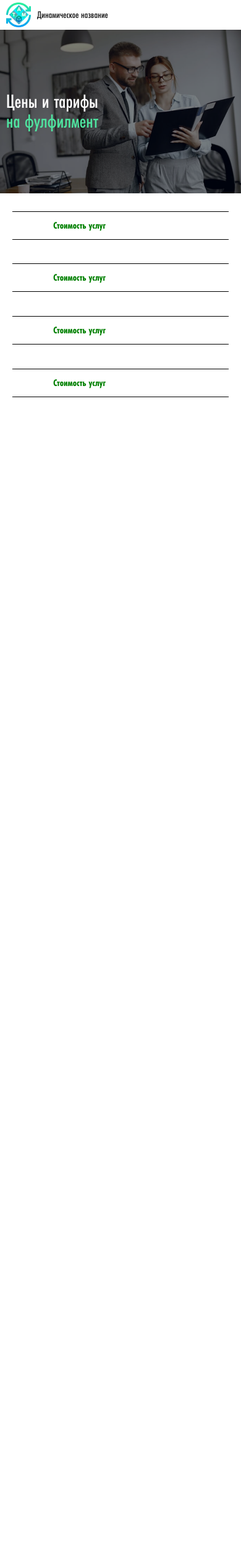
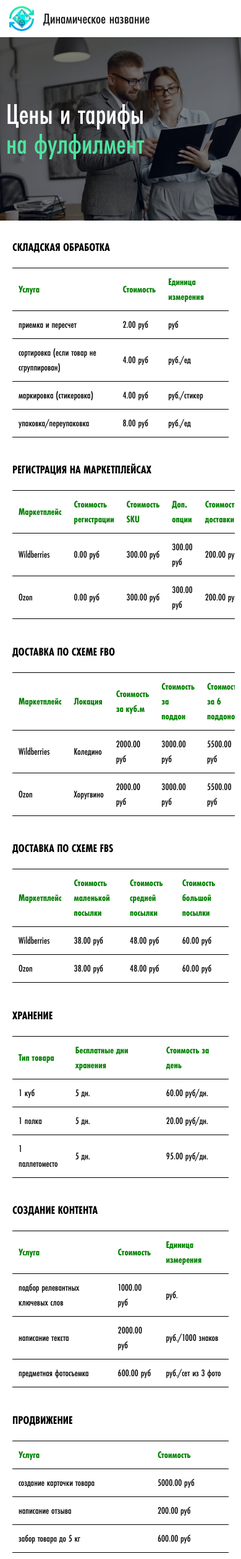
Before and after one commit to Chukseev/website_tokmachev, a Django app: page / in a window 390 px wide. Shown: the whole page at 62% size. Before the commit the page ends 641 px from the top, so only its background shows below. Run offline with Django 4.2, Linux system fonts and the light colour scheme; data comes from the database, SQL or seed files in the repository; lists and menus that the app fills with data are empty.

Commit message:
modify universal table template

```diff
--- a/mainapp/static/mainapp/styles/header.css
+++ b/mainapp/static/mainapp/styles/header.css
@@ -5,14 +5,14 @@
 .header__wrapper {
     display: flex;
     justify-content: space-between;
-    padding: 10px;
+    padding: 15px;
 }
 
 .header__logo {
     display: flex;
     justify-content: space-between;
     align-items: center;
-    gap: 10px;
+    gap: 15px;
 }
 
 .logo__title {
@@ -22,9 +22,9 @@
 
 @media (max-width: 767px) {
     .header__wrapper {
-        padding-block: 4px;
+        padding-block: 10px;
     }
     .logo__title {
-        font-size: 16px;
+        font-size: 24px;
     }
 }
--- a/mainapp/static/mainapp/styles/hero.css
+++ b/mainapp/static/mainapp/styles/hero.css
@@ -25,8 +25,14 @@
     color: #fff;
     max-width: 50vw;
     line-height: 1;
-    font-size: clamp(32px, 6.75vw, 64px);
+    font-size: clamp(48px, 3.75vw, 64px);
     font-weight: 500;
     margin: 0;
     padding-block: 100px;
 }
+
+@media (max-width: 767px) {
+    .hero__title {
+        max-width: 100vw;
+    }
+}
--- a/mainapp/static/mainapp/styles/table.css
+++ b/mainapp/static/mainapp/styles/table.css
@@ -23,7 +23,6 @@
 }
 table {
     width: 100%;
-    max-width: 100vw;
     overflow: hidden;
     border-collapse: collapse; /* Убираем двойные границы */
     background-color: white; /* Белый фон таблицы */
--- a/mainapp/templates/mainapp/index.html
+++ b/mainapp/templates/mainapp/index.html
@@ -15,10 +15,10 @@
     {% include 'mainapp/hero.html' %}
     <section class="section prices">
         <div class="container">
-            {% include 'mainapp/table.html' with items=warehouse_processing_items %}
-            {% include 'mainapp/table.html' with items=warehouse_processing_items %}
-            {% include 'mainapp/table.html' with items=warehouse_processing_items %}
-            {% include 'mainapp/table.html' with items=warehouse_processing_items %}
+            {% for table in tables %}
+                {% include 'mainapp/table.html' with table=table %}
+            {% endfor %}
+
         </div>
     </section>
 <!--    <section class="section callback">-->
--- a/mainapp/templates/mainapp/table.html
+++ b/mainapp/templates/mainapp/table.html
@@ -2,20 +2,21 @@
 <div class="table-container">
 <!--    Вот это хочу получать-->
     <link rel="stylesheet" href="{% static 'mainapp/styles/table.css' %}">
-    <h3>{{ warehouse_processing_items }}</h3>
+    <h3>{{ table.table_title }}</h3>
     <table>
         <thead>
         <tr>
-<!--            и это-->
-            <th>     </th>
-            <th>Стоимость услуг</th>
+            {% for header in table.table_headers %}
+            <th>{{ header }}</th>
+            {% endfor %}
         </tr>
         </thead>
         <tbody>
-        {% for el in warehouse_processing_items %}
+        {% for row in table.table_rows %}
         <tr>
-            <td>{{ el }}</td>
-            <td>{{ el.price }} {{el.unit}}</td>
+            {% for data in row %}
+            <td>{{ data }}</td>
+            {% endfor %}
         </tr>
         {% endfor %}
         </tbody>
--- a/mainapp/views.py
+++ b/mainapp/views.py
@@ -126,12 +126,14 @@ def index(request):
         ]
     }
     context = {
-        'warehouse_processing_data': warehouse_processing_data,
-        'marketplace_registration_data': marketplace_registration_data,
-        'delivery_fbo_data': delivery_fbo_data,
-        'delivery_fbs_data': delivery_fbs_data,
-        'storage_data': storage_data,
-        'content_creation_data': content_creation_data,
-        'promotion_data': promotion_data
+        'tables' : [
+            warehouse_processing_data,
+            marketplace_registration_data,
+            delivery_fbo_data,
+            delivery_fbs_data,
+            storage_data,
+            content_creation_data,
+            promotion_data
+        ]
     }
     return render(request, 'mainapp/index.html', context)
--- a/website_for_maxim/settings.py
+++ b/website_for_maxim/settings.py
@@ -8,7 +8,7 @@ SECRET_KEY = 'no_secret'
 
 DEBUG = True
 
-ALLOWED_HOSTS = []
+ALLOWED_HOSTS = ['192.168.0.114', 'localhost', '127.0.0.1']
 
 
 INSTALLED_APPS = [
```
